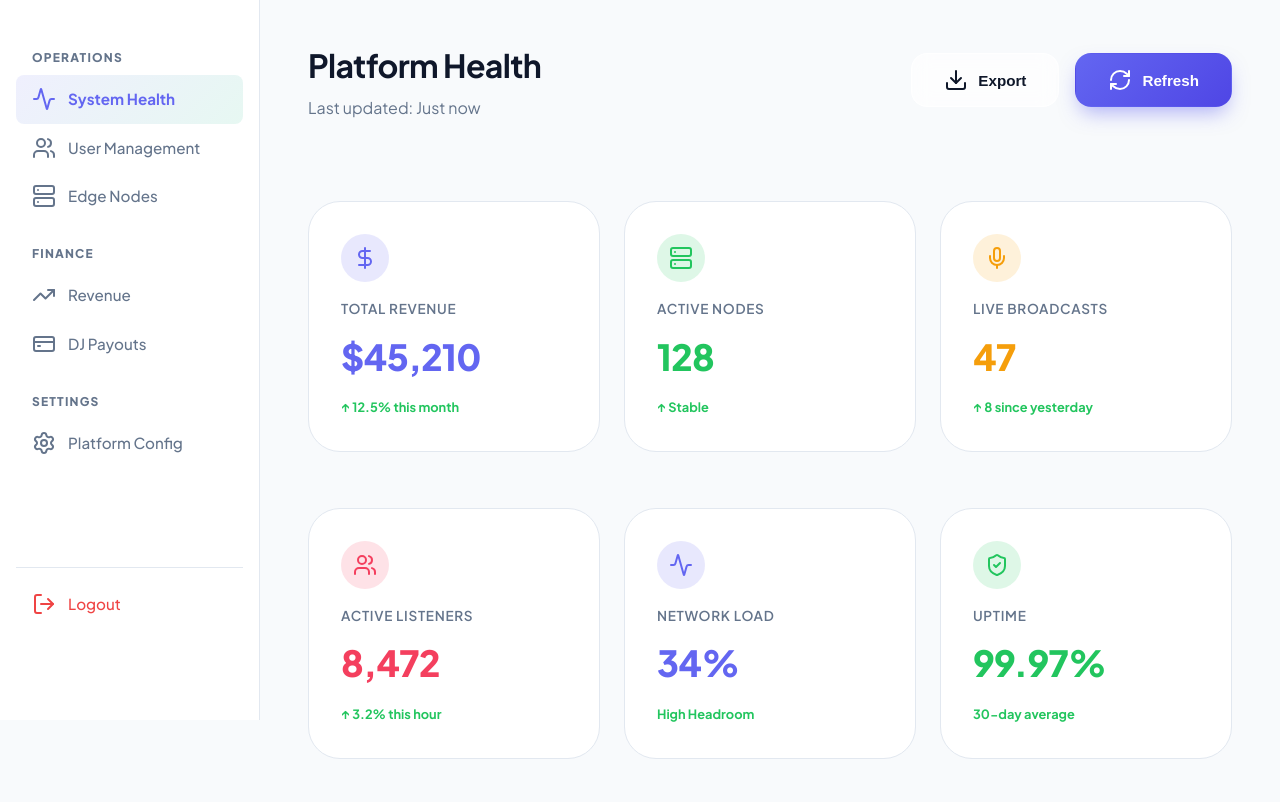
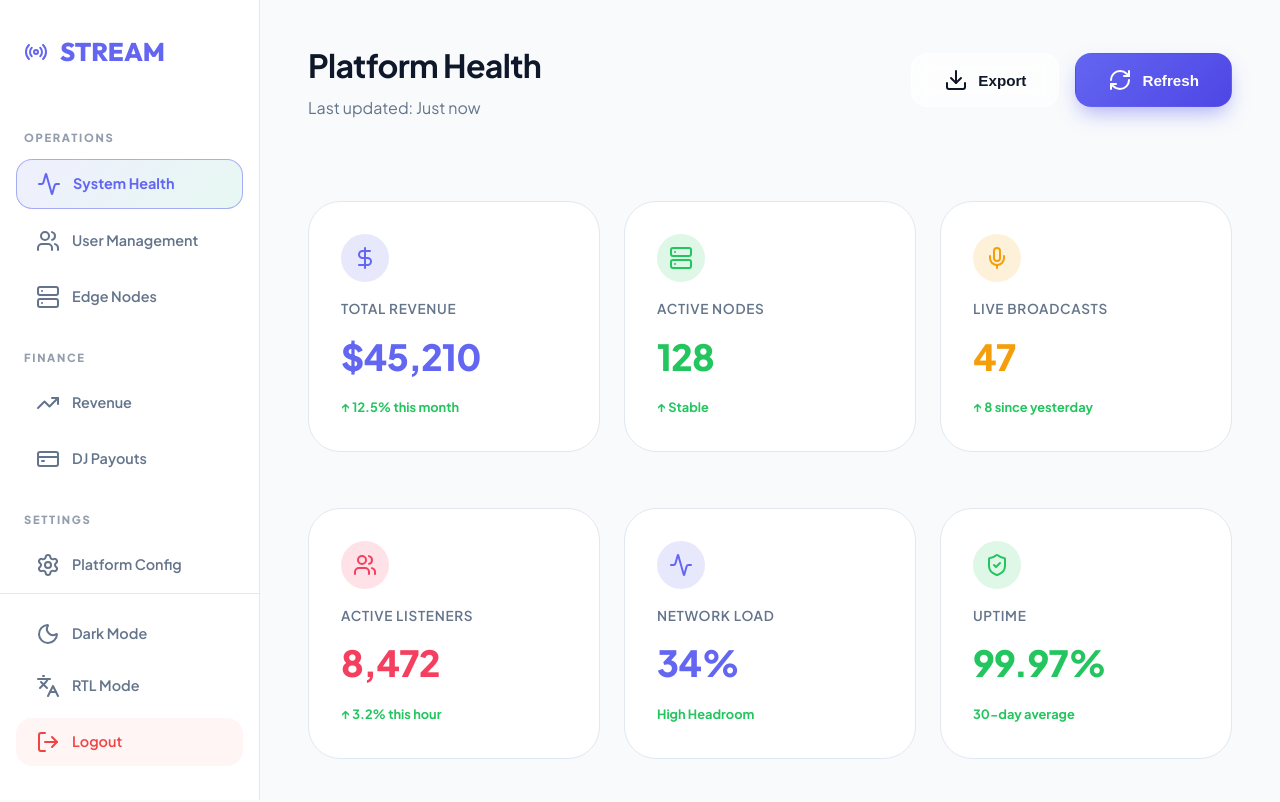
Before and after one commit to sivanikadev-SD/community_radio, a plain HTML site: page pages/dashboard-admin.html in a window 1280 px wide. Shown: the top 802 px of the page. Drawn offline with nearby package versions, Linux system fonts and the light colour scheme.

Commit message:
Icon change

```diff
--- a/assets/css/style.css
+++ b/assets/css/style.css
@@ -1285,14 +1285,23 @@ h2 span {
     width: 260px;
     background: var(--bg-surface);
     border-right: 1px solid var(--border);
-    padding: 1.5rem 1rem;
-    padding-bottom: 5rem;
+    padding: 1.5rem 0; /* Changed to 0 horizontal padding */
     position: fixed;
-    height: calc(100vh - 80px);
+    height: 100vh;
     overflow-y: auto;
     display: flex;
     flex-direction: column;
     z-index: 1500;
+}
+
+.sidebar-brand {
+    padding: 0.5rem 1.5rem 2rem;
+    display: flex;
+    align-items: center;
+}
+
+.sidebar-brand .logo {
+    font-size: 1.6rem;
 }
 
 .main-content {
--- a/assets/js/main.js
+++ b/assets/js/main.js
@@ -19,11 +19,14 @@ document.addEventListener('DOMContentLoaded', () => {
     const updateThemeIcon = (theme) => {
         const btns = document.querySelectorAll('#theme-toggle, .theme-btn, #theme-toggle-mobile');
         btns.forEach(btn => {
-            btn.innerHTML = theme === 'light' ?
-                '<i data-lucide="moon"></i>' :
-                '<i data-lucide="sun"></i>';
-            if (btn.classList.contains('mobile-only') || btn.id === 'theme-toggle-mobile') {
-                btn.innerHTML += theme === 'light' ? ' Dark Mode' : ' Light Mode';
+            const isDark = theme === 'dark';
+            const icon = isDark ? 'sun' : 'moon';
+            const label = isDark ? 'Light Mode' : 'Dark Mode';
+
+            if (btn.classList.contains('nav-item') || btn.classList.contains('admin-nav-item') || btn.classList.contains('mobile-only') || btn.id === 'theme-toggle-mobile') {
+                btn.innerHTML = `<i data-lucide="${icon}"></i> ${label}`;
+            } else {
+                btn.innerHTML = `<i data-lucide="${icon}"></i>`;
             }
         });
         if (window.lucide) lucide.createIcons();
--- a/pages/dashboard-admin.html
+++ b/pages/dashboard-admin.html
@@ -15,17 +15,18 @@
             display: flex;
             align-items: center;
             gap: 0.75rem;
-    padding: 0.75rem 1rem;
-    border-radius: var(--radius-sm);
+            padding: 0.75rem 1.25rem;
+            margin: 0.25rem 1rem;
+            border-radius: var(--radius-md);
             color: var(--text-muted);
             text-decoration: none;
-    font-weight: 500;
+            font-weight: 600;
             transition: var(--transition);
-    font-size: 0.95rem;
+            font-size: 0.9rem;
         }
 
         .admin-nav-item:hover {
-    background: rgba(99, 102, 241, 0.05);
+            background: var(--primary-glow);
             color: var(--primary);
             transform: translateX(4px);
         }
@@ -34,17 +35,31 @@
             background: linear-gradient(135deg, rgba(99, 102, 241, 0.1), rgba(16, 185, 129, 0.1));
             color: var(--primary);
             font-weight: 700;
+            border: 1px solid var(--primary-glow);
+        }
+
+        #logout-btn {
+            background: rgba(239, 68, 68, 0.05) !important;
+            color: #ef4444 !important;
+            margin-top: 0.5rem;
+        }
+
+        #logout-btn:hover {
+            background: #ef4444 !important;
+            color: white !important;
+            box-shadow: 0 4px 12px rgba(239, 68, 68, 0.2);
         }
 
         .sidebar-label {
-    font-size: 0.75rem;
+            font-size: 0.7rem;
             font-weight: 800;
             text-transform: uppercase;
-    letter-spacing: 0.1em;
+            letter-spacing: 0.15em;
             color: var(--text-muted);
             margin-top: 1.5rem;
             margin-bottom: 0.5rem;
-    padding-left: 1rem;
+            padding-left: 1.5rem;
+            opacity: 0.7;
         }
 .dashboard-section {
     display: flex;
@@ -198,6 +213,12 @@
     <div class="admin-container">
         <div class="sidebar-overlay" id="sidebar-overlay"></div>
      <aside class="sidebar">
+            <div class="sidebar-brand">
+                <a href="../index.html" class="logo">
+                    <i data-lucide="radio"></i>
+                    STREAM
+                </a>
+            </div>
 
 
             <span class="sidebar-label">Operations</span>
@@ -214,7 +235,9 @@
             <a href="#" class="admin-nav-item" data-section="config"><i data-lucide="settings"></i> Platform Config</a>
 
             <div style="margin-top:auto;padding:.75rem 0;border-top:1px solid var(--border);">
-                <a href="../index.html" class="admin-nav-item" style="color:#ef4444;"><i data-lucide="log-out"></i>
+                <a href="#" class="admin-nav-item theme-btn"><i data-lucide="moon"></i> Dark Mode</a>
+                <a href="#" class="admin-nav-item rtl-btn"><i data-lucide="languages"></i> RTL Mode</a>
+                <a href="../index.html" class="admin-nav-item" id="logout-btn"><i data-lucide="log-out"></i>
                     Logout</a>
             </div>
         </aside>
```
Also changed, not shown: pages/about.html (+1 -1 lines), pages/contact.html (+1 -1 lines), pages/dashboard-dj.html (+29 -4 lines), pages/dashboard-user.html (+25 -4 lines), pages/services.html (+3 -3 lines). Lines whose indentation alone changed are shown as unchanged.
